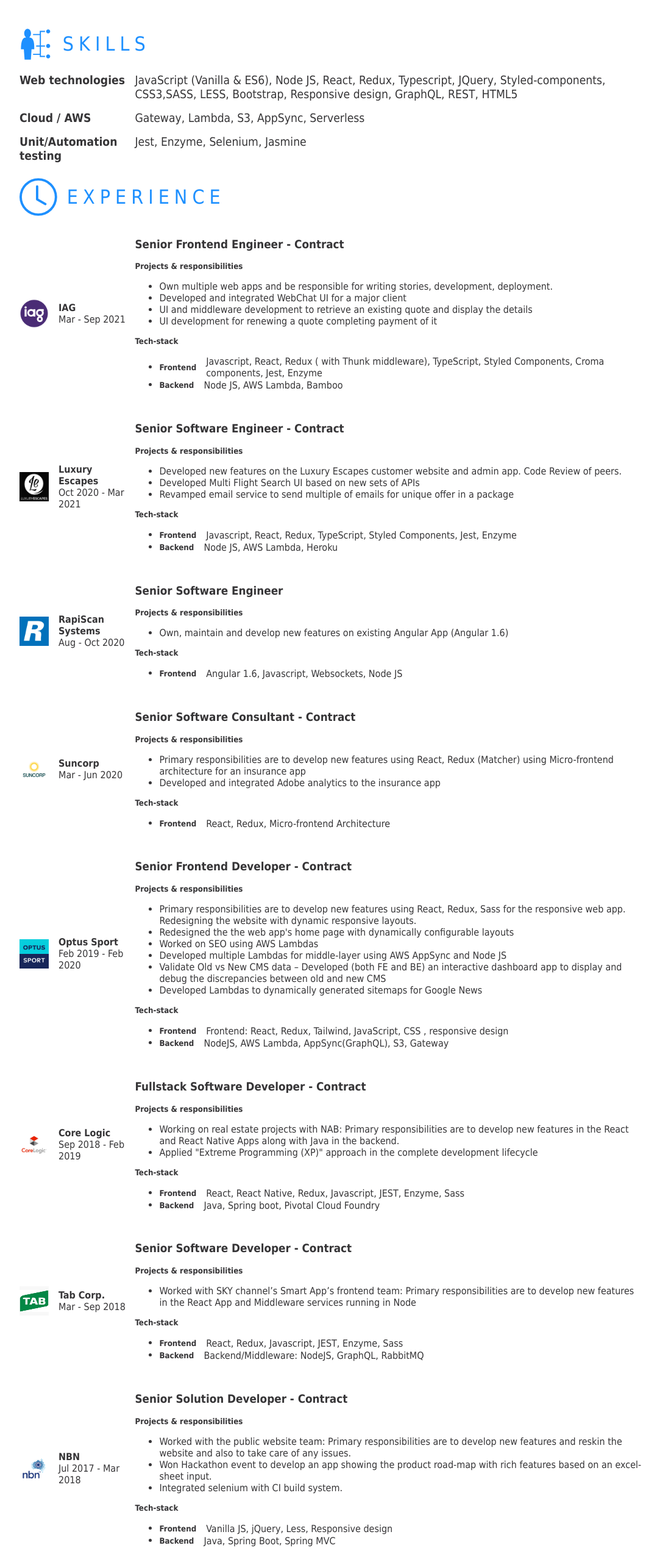
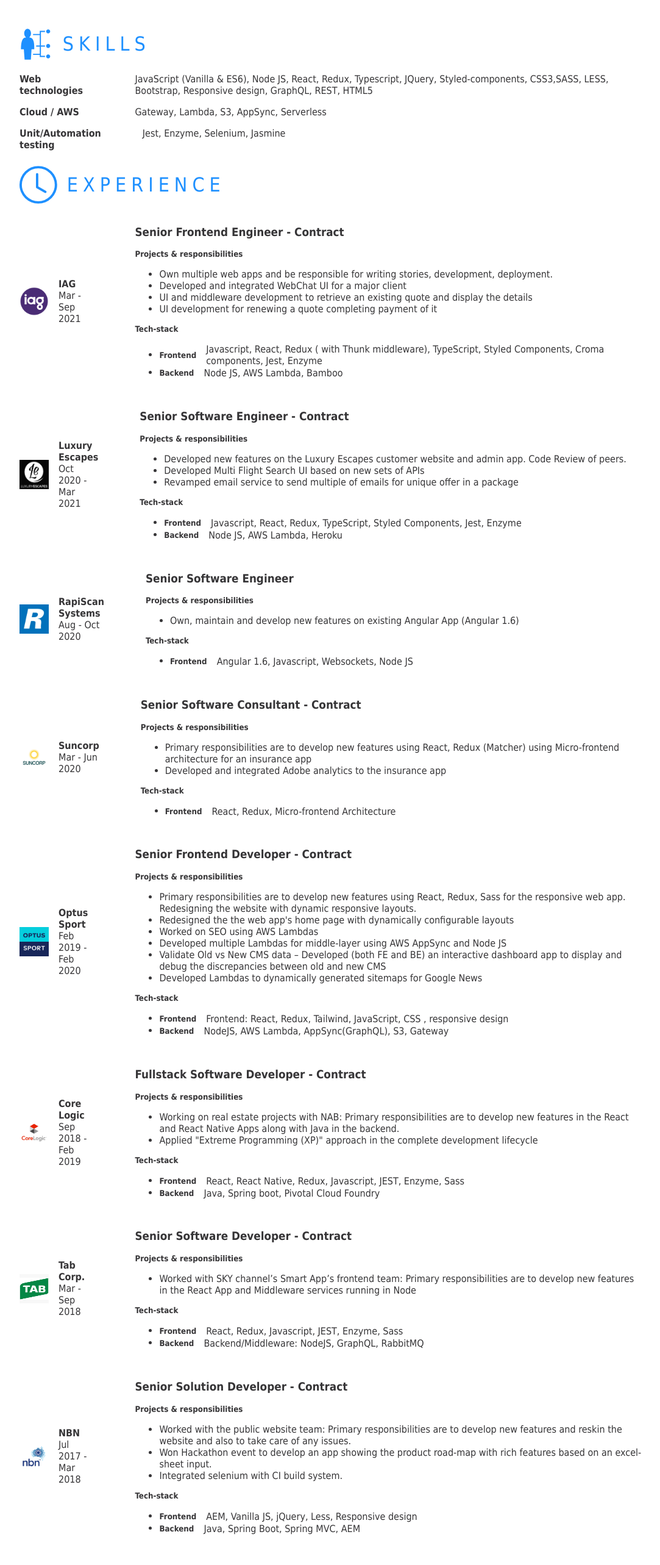
Before and after one commit to ambarbs/my-resume, a React (Create React App) app: page / in a window 1280 px wide. Shown: the part 200-2766 px from the top of the page at 61% size, without its empty margins (96-1179 px from the left). Built offline with nearby package versions, Linux system fonts and the light colour scheme.

Commit message:
updated styles

```diff
--- a/src/components/constants_2.js
+++ b/src/components/constants_2.js
@@ -137,8 +137,8 @@
         'Integrated selenium with CI build system.',
       ],
       techStack: {
-        frontend: 'Vanilla JS, jQuery, Less, Responsive design',
-        backend: 'Java, Spring Boot, Spring MVC',
+        frontend: 'AEM, Vanilla JS, jQuery, Less, Responsive design',
+        backend: 'Java, Spring Boot, Spring MVC, AEM',
       },
     },
     {
@@ -148,8 +148,14 @@
       yearsWorked: 'Sep 2015 - Jul 2017',
       subSectionTexts: [
         'Successfully developed and deployed multiple features – Compare Chart, Debt Vs Super, Savings journey (complete flow)',
+        'Have provided full stack development support and worked extensively with the backend Python team.',
+        "Interfaced with business analysts, product owner, UX consultant and other teams' engineers to determine the best requirement specifications.",
         'Prize winner in IRESS Global Hackathon 2016',
       ],
+      techStack: {
+        frontend: 'JavaScript, Backbone JS, React, Redux, TypeScript, Less',
+        backend: 'Python',
+      },
     },
     {
       subSectionTitle: 'Oracle',
@@ -159,7 +165,12 @@
       subSectionTexts: [
         'Successfully changed theme of the product, single-handedly and delivered before deadline without any prior knowledge of JavaScript/CSS',
         'Developed full-stack features for Event Scheduling and Cancelling a task for Oracle Primavera',
+        'Reviewing code of fellow developers, mainly front-end.',
       ],
+      techStack: {
+        frontend: 'Vanilla JS, jQuery, Backbone, Less, Responsive design',
+        backend: 'Java, Spring Boot, Spring MVC',
+      },
     },
     {
       subSectionTitle: 'Cisco Systems',
@@ -181,7 +192,7 @@
       ],
     },
     {
-      subSectionTitle: 'Indience InfoSystems (AKA Unvired)',
+      subSectionTitle: 'Indience Info Systems (AKA Unvired)',
       subSectionIcon: logoIndience,
       workTitle: 'Senior Software Engineer',
       yearsWorked: 'Jul 2008 - Sep 2010',
--- a/src/components/section/experienceSection/ExperienceSection.Styles.js
+++ b/src/components/section/experienceSection/ExperienceSection.Styles.js
@@ -75,6 +75,9 @@
 
 export const ExperienceSectionWrapper = styled(SubSectionWrapper)`
   column-gap: 0.25rem;
+  & ${LeftOuterWrapper} {
+    margin-right: 4rem;
+  }
   @media print {
     margin-bottom: 0.5rem;
   }
--- a/src/components/section/experienceSection/ExperienceSection.js
+++ b/src/components/section/experienceSection/ExperienceSection.js
@@ -1,19 +1,15 @@
 import PropTypes from 'prop-types';
 import React from 'react';
-import { ImageWrapper, SubSectionTextLi } from '../subSection/SubSection.Styles';
+import { ImageWrapper } from '../subSection/SubSection.Styles';
 import {
-  ColumnList,
   ExperienceSectionWrapper,
   H3,
-  H5,
   ImageContainer,
   Label,
   LeftInnerWrapper,
   LeftOuterWrapper,
-  ListWrapper,
   Strong,
 } from './ExperienceSection.Styles';
-import styled from 'styled-components';
 import TechStack from './techStack/TechStack';
 import { List } from './List';
 
@@ -39,7 +35,7 @@
       <div>
         <H3>{workTitle}</H3>
         <List title="Projects & responsibilities" subSectionTexts={subSectionTexts} />
-        <TechStack techStack={techStack} />
+        {techStack && <TechStack techStack={techStack} />}
       </div>
     </ExperienceSectionWrapper>
   );
--- a/src/components/section/experienceSection/techStack/TechStack.Styles.js
+++ b/src/components/section/experienceSection/techStack/TechStack.Styles.js
@@ -22,4 +22,7 @@
   ${H5} {
     padding-right: 1rem;
   }
+  @media print {
+    font-size: x-small;
+  }
 `;
--- a/src/components/section/experienceSection/techStack/TechStack.js
+++ b/src/components/section/experienceSection/techStack/TechStack.js
@@ -3,11 +3,7 @@
 import { Row, TechStackListWrapper } from './TechStack.Styles';
 import { H5 } from '../ExperienceSection.Styles';
 
-const TechStack = ({ techStack }) => {
-  console.log(techStack);
-  return (
-    <>
-      {techStack && (
+const TechStack = ({ techStack }) => (
   <TechStackListWrapper>
     <H5>Tech-stack</H5>
     <ul>
@@ -29,10 +25,7 @@
       )}
     </ul>
   </TechStackListWrapper>
-      )}
-    </>
 );
-};
 
 export default TechStack;
 
--- a/src/components/section/subSection/SubSection.Styles.js
+++ b/src/components/section/subSection/SubSection.Styles.js
@@ -1,7 +1,7 @@
 import styled from 'styled-components';
 
 export const SubSectionTitle = styled.label`
-  font-size: larger;
+  font-size: 1rem;
   font-weight: bold;
   @media only screen and (max-width: 360px) {
     font-size: medium;
@@ -13,7 +13,7 @@
 `;
 
 export const SubSectionText = styled.label`
-  font-size: larger;
+  font-size: 1rem;
   text-align: left;
   @media only screen and (max-width: 360px) {
     font-size: 0.9rem;
@@ -41,6 +41,9 @@
   column-gap: 0.25rem;
   grid-template-columns: 2fr 9fr;
   padding: 0.5rem 0.5rem 0.5rem 0;
+  & ${SubSectionTitle} {
+    margin-right: 4rem;
+  }
   @media only screen and (max-width: 360px) {
     column-gap: 0.5rem;
   }
```
Lines whose indentation alone changed are shown as unchanged.
